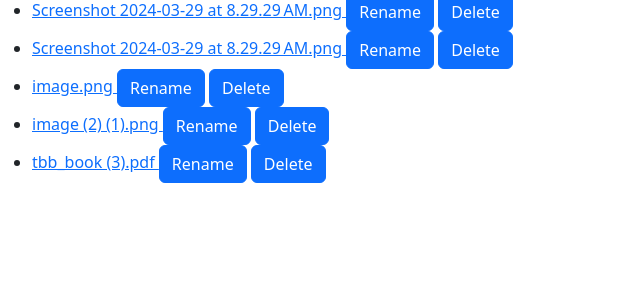
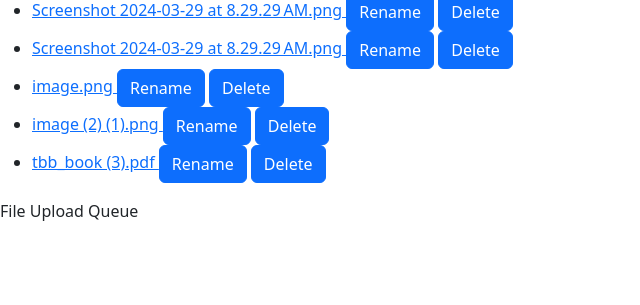
Before and after one commit to x22205993/DriveClone, a Django app: page /drive/ in a window 1280 px wide. Shown: the part 241-546 px from the top of the page, without its empty margins (0-640 px from the left). Run offline with Django 5.2, Linux system fonts and the light colour scheme; data comes from the database, SQL or seed files in the repository; both versions use the stored data as it was after the commit; some libraries are stand-ins or nearby versions.

Commit message:
added support for simulatnoues multiple uploads

```diff
--- a/drive/static/js/folder_list.js
+++ b/drive/static/js/folder_list.js
@@ -26,44 +26,50 @@ document.getElementById('create-folder').addEventListener('click' ,(e) => {
 
 file_upload_input = document.getElementById('file-upload')
 
+// TODO: It's a bad idea to declare global variable figure out another way to create static variable
 var file = ""; //TODO: how to not use var here ? if we use let it will give issue in getting upload url as in reader.onload file will be null
 var folder = "";
 file_upload_input.addEventListener('change' ,(e) => {
+  folder = document.getElementById('current_folder_id').innerText
   file = file_upload_input.files[0]
-  folder = document.getElementById('current_folder_id').innerText
-  console.log(file)
-  reader.readAsDataURL(file)
-  // window.location.reload();
-  //TODO: Handle Error
+  file_uploader = new FileUploader(file, folder)
+  file_uploader.uploadFile()
+  file_upload_input.value = ""
 })
 
-const reader = new FileReader();
-reader.onload = (e) => {
-  console.log(reader)
-  console.log(file)
-  const resp = fetch('/drive/files/upload-url?file_name='+encodeURIComponent(file.name), { // TODO: Check if file exists
+// TODO: Move this to another file infact rename this js file and refactor the content
+class FileUploader {
+  static file_upload_counter = 0;
+  constructor(file, folder) {
+    FileUploader.file_upload_counter += 1
+    this.file_upload_id = FileUploader.file_upload_counter
+    this.file = file
+    this.folder = folder
+  }
+
+  //TODO: Handle Error
+  async uploadFile() {
+    console.log(this.file.name)
+    addToFileQueueDisplay(this.file_upload_id, this.file.name)
+    let presigned_url_resp = await fetch('/drive/files/upload-url?file_name='+encodeURIComponent(this.file.name), { // TODO: Check if file exists
       method: 'GET',
       headers: {
         'Content-Type': 'application/json',
         'X-CSRFToken': csrf_token,
       },
     });
-
-  resp.then((resp) => {
-    resp.json().then((resp) => {
-        const  upload_resp = fetch(resp.presigned_url, {
+    presigned_url_resp = await presigned_url_resp.json()
+    let object_key = await presigned_url_resp.object_key
+    let upload_resp = await fetch(presigned_url_resp.presigned_url, {
       method: 'PUT',
-          body: file,
+      body: this.file,
       headers: {
         'Content-Type': 'application/octet-stream',
       }
     })
-        object_key = resp.object_key
-        upload_resp.then((resp) => {
+    console.log(this.file.name, this.file_upload_id)
 
-          // window.location.reload()
-          // TODO: firsst check the response
-          const create_file_resp = fetch('/drive/files/', {
+    let create_file_resp = await fetch('/drive/files/', {
       method: 'POST',
       headers: {
         'Content-Type': 'application/json',
@@ -71,31 +77,60 @@ reader.onload = (e) => {
       },
       body: JSON.stringify({
         "object_key": object_key,
-              "file_name": file.name,
-              "folder": folder
-
+        "file_name": this.file.name,
+        "folder": this.folder
       })
     })
-          create_file_resp.then((create_file_resp) => {
-            create_file_resp.json().then((create_file_resp) => {
+    create_file_resp = await create_file_resp.json()
     console.log(create_file_resp)
-              window.location.reload()
-            })
-          })
-          resp.json().then(resp => {
-            console.log(resp)
-            // TODO: Add upload progress UI
-          })
-        })
-    })
-  })
-  // TODO: Maybe use async await here ?
-};
+    let file_id = create_file_resp.id
+    console.log(this.file.name, this.file_upload_id)
+    removeFromFileQueueDisplay(this.file_upload_id)
+    addToFileListView(file_id, this.file) //TODO: Check if the file actually ha beend created before adding it to the list
+  }
+
+}
+
+upload_queue_div = document.getElementById('upload-queue')
+function addToFileQueueDisplay(file_upload_id, file_name) {
+    file_name = file_name
+    file_info_div = document.createElement('div')
+    file_info_div.id = file_upload_id
+    file_info_div.innerText = `${file_name}`
+    upload_queue_div.appendChild(file_info_div)
+}
 
 
+function removeFromFileQueueDisplay(file_upload_id) {
+  file_info_div = document.getElementById(file_upload_id) //TODO: Check for file
+file_info_div.remove() // TODO: Is removing element a good way of doing this
+}
+
+function addToFileListView(file_id, file) {
+  file_items_list = document.getElementById('file-items')
+  file_item_node = document.createElement('li')
+  file_item_node.dataset.fileId = file_id
+  file_item_node.dataset.fileName = file.name
+  //TODO: Move this somehere else
+  file_item_node.innerHTML = `
+  <a role="button" class="file-item pe-auto" data-file-id="${file_id}"> ${file.name} </a>
+  <button class="btn btn-primary rename-file-modal-trigger" type="button" data-bs-target="#modal-2" data-bs-toggle="modal">Rename</button>
+  <button class="btn btn-primary delete-file-modal-trigger" type="button" data-bs-target="#modal-3" data-bs-toggle="modal">Delete</button>`
+  file_item_rename_btn = file_item_node.querySelector('.rename-file-modal-trigger')
+  file_item_delete_btn = file_item_node.querySelector('.delete-file-modal-trigger')
+  file_item_link = file_item_node.querySelector('.file-item')
+  addRenameEventToItem(file_item_rename_btn)
+  addDeleteEventToItem(file_item_delete_btn)
+  addDownloadEventToItem(file_item_link)
+  file_items_list.appendChild(file_item_node)
+}
+
 // TODO: Add option for double click instead of single click ?
-document.querySelectorAll('.file-item')
-.forEach((item) => {
+function addDownloadEventToItems() {
+document.querySelectorAll('.file-item').forEach(item => addDownloadEventToItem(item))
+}
+
+function addDownloadEventToItem(item) {
   item.addEventListener('click', (e) => {
     const file_id = item.getAttribute('data-file-id')
     const resp = fetch(
@@ -110,16 +145,19 @@ document.querySelectorAll('.file-item')
       })
     })
   })
-})
+}
 
+addDownloadEventToItems()
 
 // TODO: convert this into higher order function
-
 // TODO: This shouldn't be empty find a better way to do this
 let selected_file_id = ""
 
-document.querySelectorAll('.rename-file-modal-trigger')
-.forEach((item) => {
+function addRenameEventsToItems() {
+  document.querySelectorAll('.rename-file-modal-trigger').forEach(item => addRenameEventToItem(item))
+}
+
+function addRenameEventToItem(item) {
   item.addEventListener('click', (e) => {
     // selected_file_id = e.target.parent.getAttribute('data-file-id')
     selected_file_id = item.parentElement.getAttribute('data-file-id')
@@ -127,8 +165,9 @@ document.querySelectorAll('.rename-file-modal-trigger')
     // TODO: Add Autofocus
     document.getElementById('rename-file-input').value = selected_folder_name
   })
+}
 
-})
+addRenameEventsToItems()
 
 function rename_file() {
   const file_name = document.getElementById('rename-file-input').value
@@ -153,17 +192,20 @@ function rename_file() {
   })
 }
 
+function addDeleteEventToItems() {
+  document.querySelectorAll('.delete-file-modal-trigger').forEach(item => addDeleteEventToItem(item))
+}
 
-document.querySelectorAll('.delete-file-modal-trigger')
-.forEach((item) => {
+function addDeleteEventToItem(item) {
   item.addEventListener('click', (e) => {
     // selected_file_id = e.target.parent.getAttribute('data-file-id')
     selected_file_id = item.parentElement.getAttribute('data-file-id')
     selected_folder_name = item.parentElement.getAttribute('data-file-name')
     document.getElementById('delete-file-name-display').innerText = `"${selected_folder_name}"`
   })
-})
+}
 
+addDeleteEventToItems() //TODO: Move global code to one place
 
 
 function delete_file() {
--- a/drive/templates/folder_list.html
+++ b/drive/templates/folder_list.html
@@ -32,7 +32,7 @@
 {% endif %}
 {% comment %} TODO: This is not a good way to do things fix this {% endcomment %}
 <span class="d-none" id="current_folder_id"> {{ folder_id }}</span>
-<ul>
+<ul id='file-items'>
 {% comment %} TODO: Add Reusability Common Code {% endcomment %}
 {% comment %} TODO: Find better way to set and check if folder is empty {% endcomment %}
 {% for item in folders %}
@@ -44,14 +44,18 @@
 {% endfor %}
  {% comment %} TODO: Storing file id in each element vs in the parent element ? Fetch file_id from list item only {% endcomment %}
 {% for item in files %}
-    <li data-file-id="{{ item.id}}" data-file-name="{{ item.name}}">
+    <li class="" data-file-id="{{ item.id}}" data-file-name="{{ item.name}}">
         <a role="button" class="file-item pe-auto" data-file-id="{{ item.id }}"> {{ item.name}} </a>
         <button class="btn btn-primary rename-file-modal-trigger" type="button" data-bs-target="#modal-2" data-bs-toggle="modal">Rename</button>
         <button class="btn btn-primary delete-file-modal-trigger" type="button" data-bs-target="#modal-3" data-bs-toggle="modal">Delete</button>
      </li>
 {% endfor %}
 </ul>
+<div id="upload-queue">
+File Upload Queue
+</div>
 <script src="{% static 'js/bootstrap.bundle.min.js' %}"></script>
+<script src="{% static 'js/core.min.js' %}"></script>
 <script src="{% static 'js/folder_list.js' %}"></script>
 
 </html>
--- a/drive/views.py
+++ b/drive/views.py
@@ -113,7 +113,7 @@ class FileListView(View):
                 object_key=object_key,
                 folder=folder
             )
-            return JsonResponse({"message": "File Created Successfully"}, status=200)
+            return JsonResponse({"message": "File Created Successfully", "id": file.id}, status=200)
         else:
             return JsonResponse({"message": f"No Object with the given key exists - {object_key} "}, status=404)
 
```
Also changed, not shown: db.sqlite3. Lines whose indentation alone changed are shown as unchanged.
